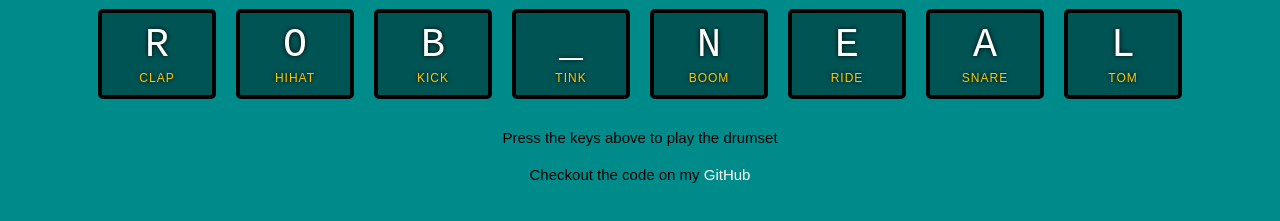
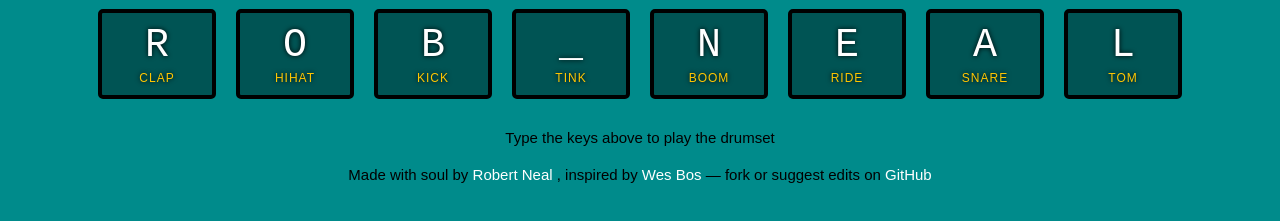
Before and after one commit to robneal/drumkit, a plain HTML site: page index.html in a window 1280 px wide. Shown: the part 145-366 px from the top of the page. Drawn offline with Linux system fonts and the light colour scheme.

Commit message:
instuctions & link edits

```diff
--- a/index.html
+++ b/index.html
@@ -2,7 +2,7 @@
 <html lang="en">
 <head>
 	<meta charset="UTF-8">
-	<title> Rob Neal's Javascript Drum Kit </title>
+	<title>JS Drum Kit - Robert Neal </title>
 	<link rel="stylesheet" type="text/css" href="main.css">
 </head>
 <body>
@@ -60,8 +60,11 @@
     	</div> -->
 	</div>
 
-	<p class="instructionText">Press the keys above to play the drumset</p>
-	<p class="githubText"> Checkout the code on my <a href="https://github.com/robneal/drumkit">GitHub</a> </p>
+	<p class="instructionText">Type the keys above to play the drumset</p>
+	<p class="githubText"> Made with soul by <a href="http://robneal.me"> Robert Neal</a>
+ 		, inspired by <a href="http://wesbos.com">Wes Bos</a> — fork or suggest edits on
+ 		<a href="https://github.com/robneal/drumkit">GitHub</a>
+ 	</p>
 
   	<audio data-key="82" src="sounds/clap.wav"></audio>
   	<audio data-key="79" src="sounds/hihat.wav"></audio>
```
